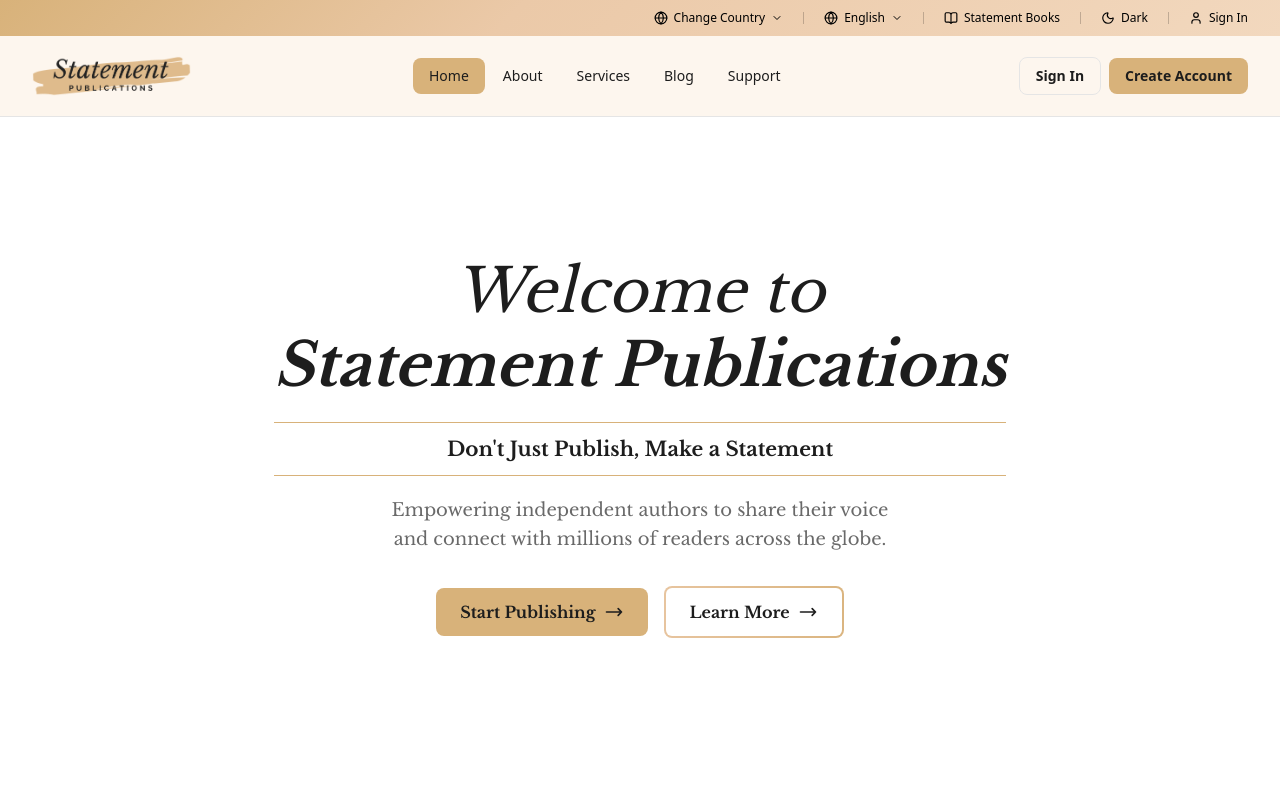
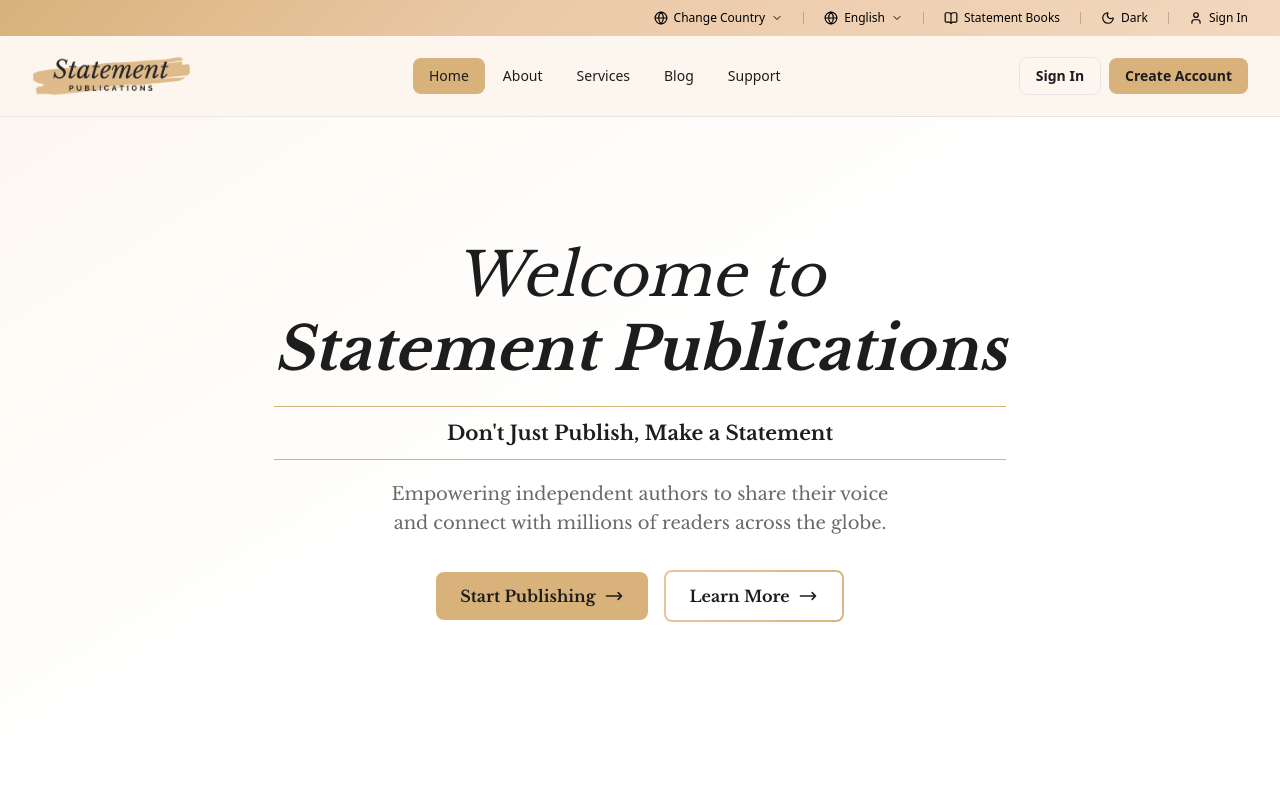
Before and after one commit to Johnfavour-maidu/statement-publications, a Next.js app in the folder apps/publications/: page / in a window 1280 px wide. Shown: the top 800 px of the page. Built offline with nearby package versions, Linux system fonts and the light colour scheme; a web font is replaced by a local one.

Commit message:
fix: brown fade hero background, increase padding to fix header overlap on zoom

```diff
--- a/apps/publications/src/app/page.tsx
+++ b/apps/publications/src/app/page.tsx
@@ -287,10 +287,9 @@ export default function Home() {
   return (
     <div className="overflow-hidden">
       {/* ── Hero ─────────────────────────────────────────── */}
-      <section className="relative min-h-screen w-full bg-white dark:bg-[#0a0a0a]">
-
+      <section className="relative min-h-screen w-full bg-gradient-to-br from-[#FDF6EE] via-white to-white dark:from-[#0a0a0a] dark:via-[#111111] dark:to-[#0a0a0a]">
         {/* Centered text */}
-        <div className="relative z-10 mx-auto max-w-7xl px-4 sm:px-6 lg:px-8 min-h-screen flex items-center justify-center pt-20 lg:pt-24">
+        <div className="relative z-10 mx-auto max-w-7xl px-4 sm:px-6 lg:px-8 min-h-screen flex items-center justify-center pt-24 pb-12 lg:pt-28">
           <div className="max-w-3xl text-center">
             <motion.h1
               initial={{ opacity: 0, y: 20 }}
```
